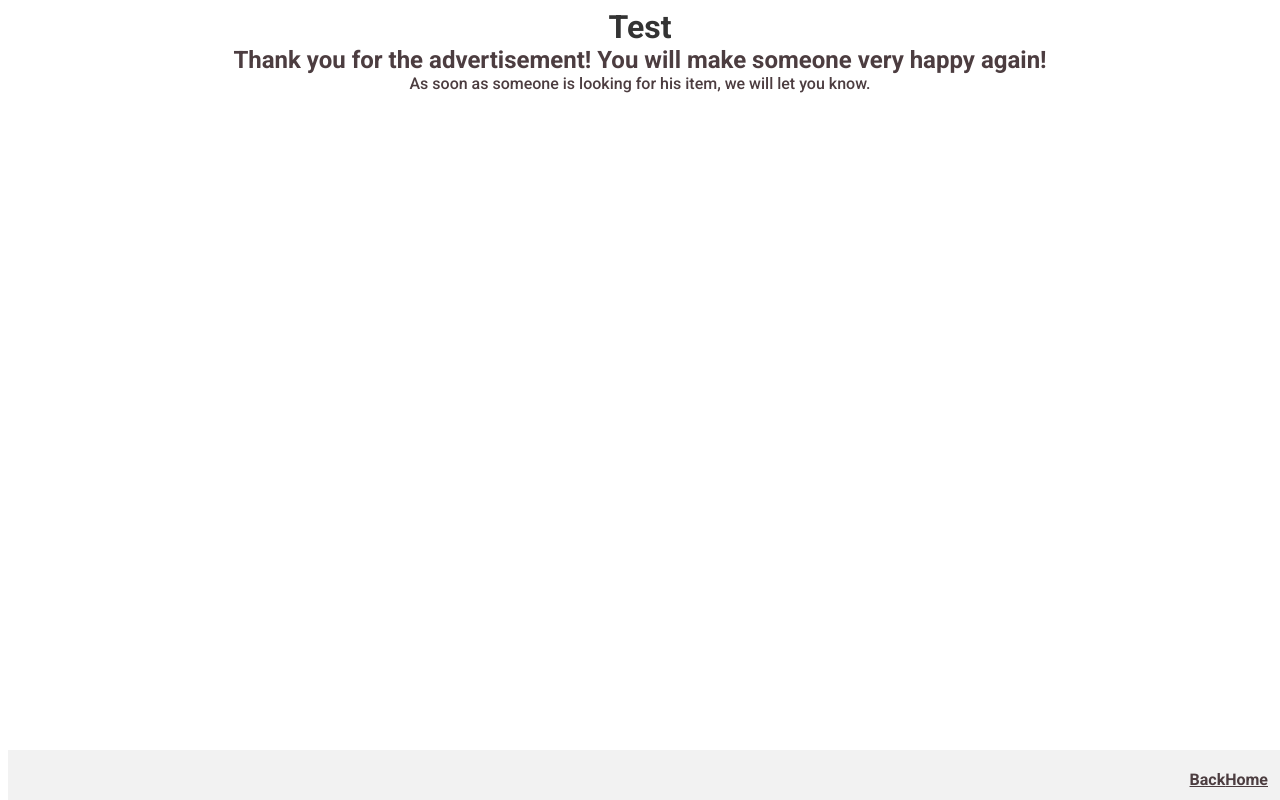
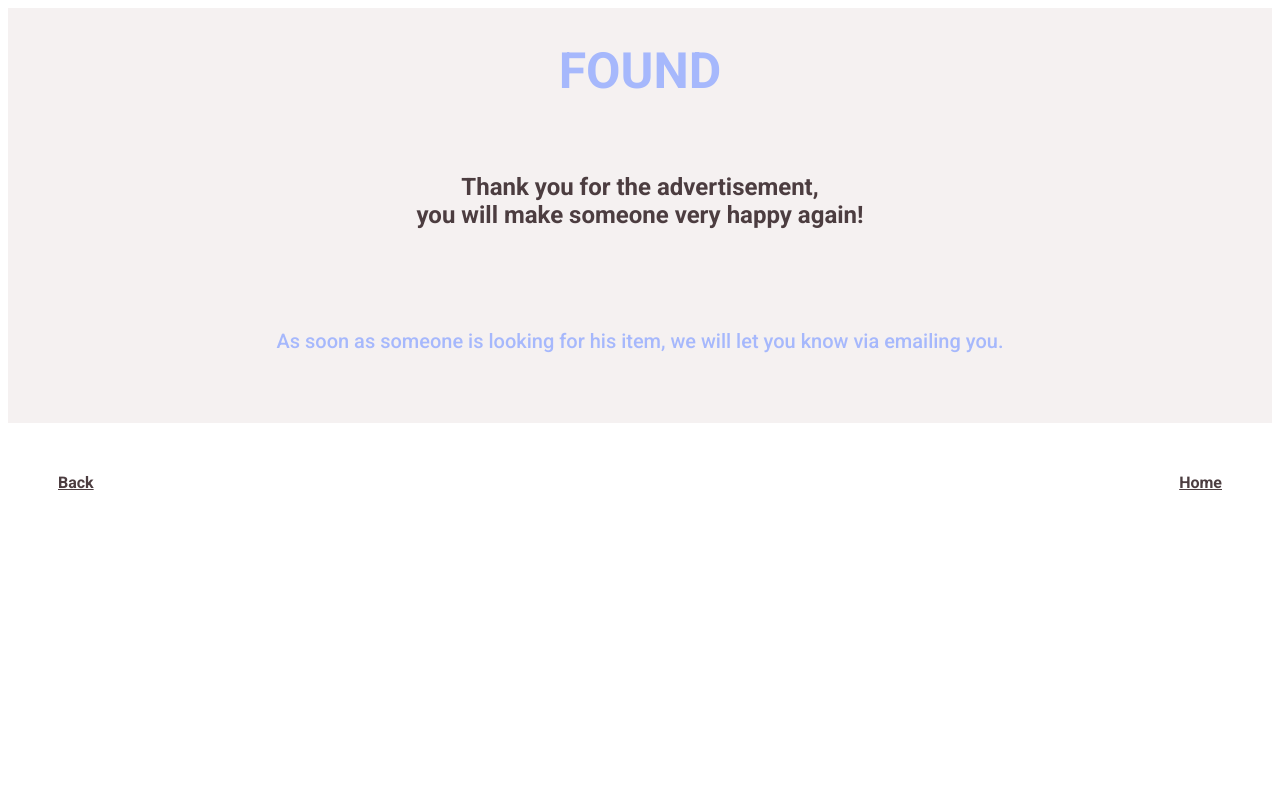
Before and after one commit to coding-bootcamps-eu/2023-04-final-project-lost-and-found, a Vue app: page /found/foundmessagepage in a window 1280 px wide. Built offline with nearby package versions, Linux system fonts and the light colour scheme.

Commit message:
docs: update FoundMessagePage

```diff
--- a/src/views/FoundMessagePage.vue
+++ b/src/views/FoundMessagePage.vue
@@ -1,21 +1,26 @@
 <template>
   <header>
-    <h1>Test</h1>
+    <h1 class="found">FOUND</h1>
   </header>
 
   <main class="text">
     <h2>
-      Thank you for the advertisement! You will make someone very happy again!
+      Thank you for the advertisement,
+      <br />
+      you will make someone very happy again!
     </h2>
-    <p>As soon as someone is looking for his item, we will let you know.</p>
+    <p>
+      As soon as someone is looking for his item, we will let you know via
+      emailing you.
+    </p>
   </main>
   <footer>
     <nav>
-      <router-link to="/FoundPage">Back</router-link>
+      <router-link to="/FoundPage" class="backLink">Back</router-link>
     </nav>
     <br />
     <nav>
-      <router-link to="/">Home</router-link>
+      <router-link to="/" class="homeLink">Home</router-link>
     </nav>
   </footer>
 </template>
@@ -23,49 +28,59 @@
 <script></script>
 
 <style scoped>
-*,
-*::before,
-*::after {
-  box-sizing: border-box;
-  margin: 0;
-  padding: 0;
+/* SCOPED ? */
+html {
+  font-family: "Roboto", sans-serif;
 }
 
-.logo img {
-  width: 100%;
-  height: auto;
+header {
+  display: flex;
+  flex-direction: row;
+  justify-content: center;
+  background-color: #f5f1f1;
 }
 
-.mainContent {
-  display: flex;
-  justify-content: center;
-  align-items: center;
-  flex-wrap: wrap;
+.found {
+  color: #a6b8fc;
+}
+
+h1 {
+  font-size: 50px;
+}
+
+main {
+  text-align: center;
+  background-color: #f5f1f1;
+  padding: 20px;
+}
+
+h2 {
+  padding-bottom: 50px;
+  color: #4c3d40;
+}
+
+p {
+  color: #a6b8fc;
+  padding-top: 30px;
+  margin-bottom: 0;
+  font-size: 20px;
+  padding-bottom: 50px;
 }
 
 footer {
+  height: 30px;
+  background-color: white;
+  padding: 20px;
   display: flex;
-  justify-content: flex-end;
-  align-items: center;
-  flex-wrap: wrap;
-  position: fixed;
-  bottom: 0;
-  width: 100%;
-  height: 50px;
-  background-color: #f2f2f2;
-  padding: 20px;
+  flex-direction: row;
+  justify-content: space-between;
 }
 
-h1 {
-  color: #333;
+.backLink {
+  color: #4c3d40;
 }
 
-button {
-  background-color: #4caf50;
-  color: white;
-  padding: 10px 20px;
-  margin: 10px;
-  border: none;
-  cursor: pointer;
+.homeLink {
+  color: #4c3d40;
 }
 </style>
```
